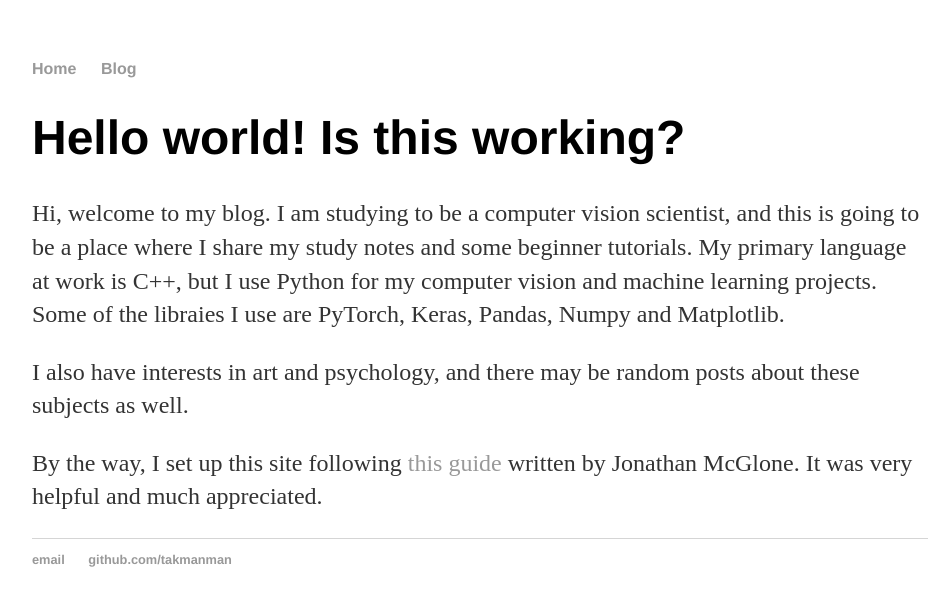
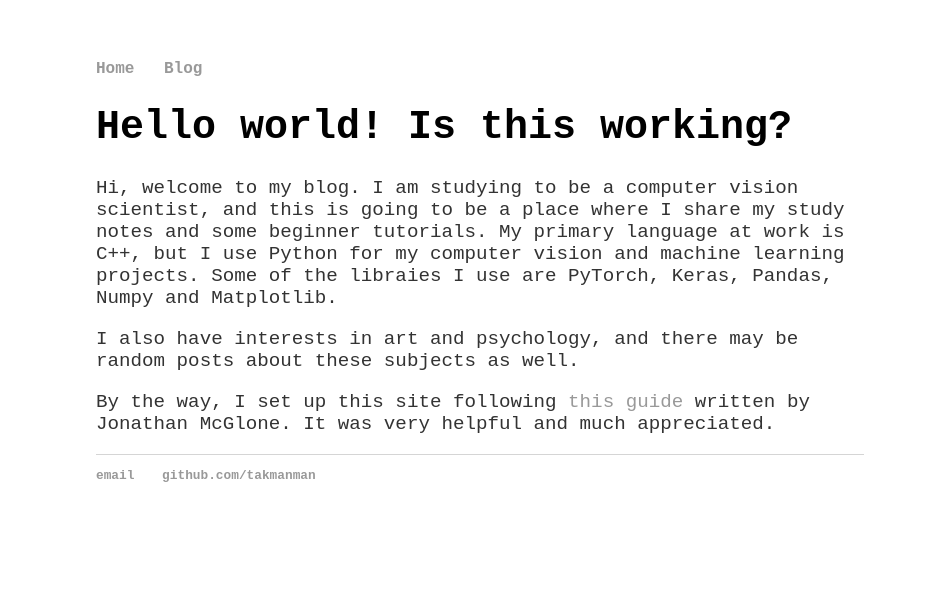
Before and after one commit to takmanman/takmanman.github.io, a Jekyll site: the page built from index.html, in a window 1280 px wide. Shown: the top 606 px of the page, without its empty margins (160-1110 px from the left). Built offline with Jekyll 4.4.1, drawn with Linux system fonts in a browser that asks for light colours.

Commit message:
Update main.css

```diff
--- a/css/main.css
+++ b/css/main.css
@@ -1,9 +1,10 @@
 body {
     margin: 60px auto;
-    width: 70%;
+    width: 60%;
+	font-family:"Courier New", Courier, monospace
 }
 nav ul, footer ul {
-    font-family:'Helvetica', 'Arial', 'Sans-Serif';
+
     padding: 0px;
     list-style: none;
     font-weight: bold;
@@ -20,12 +21,12 @@ a:hover {
     text-decoration: underline;
 }
 h1 {
-    font-size: 3em;
-    font-family:'Helvetica', 'Arial', 'Sans-Serif';
+    font-size: 2.5em;
+
 }
 p {
-    font-size: 1.5em;
-    line-height: 1.4em;
+    font-size: 1.2em;
+    line-height: 1.em;
     color: #333;
 }
 footer {
@@ -35,7 +36,7 @@ footer {
 
 ul.posts {
     margin: 20px auto 40px;
-    font-size: 1.5em;
+    font-size: 1.2em;
 }
 
 ul.posts li {
```
